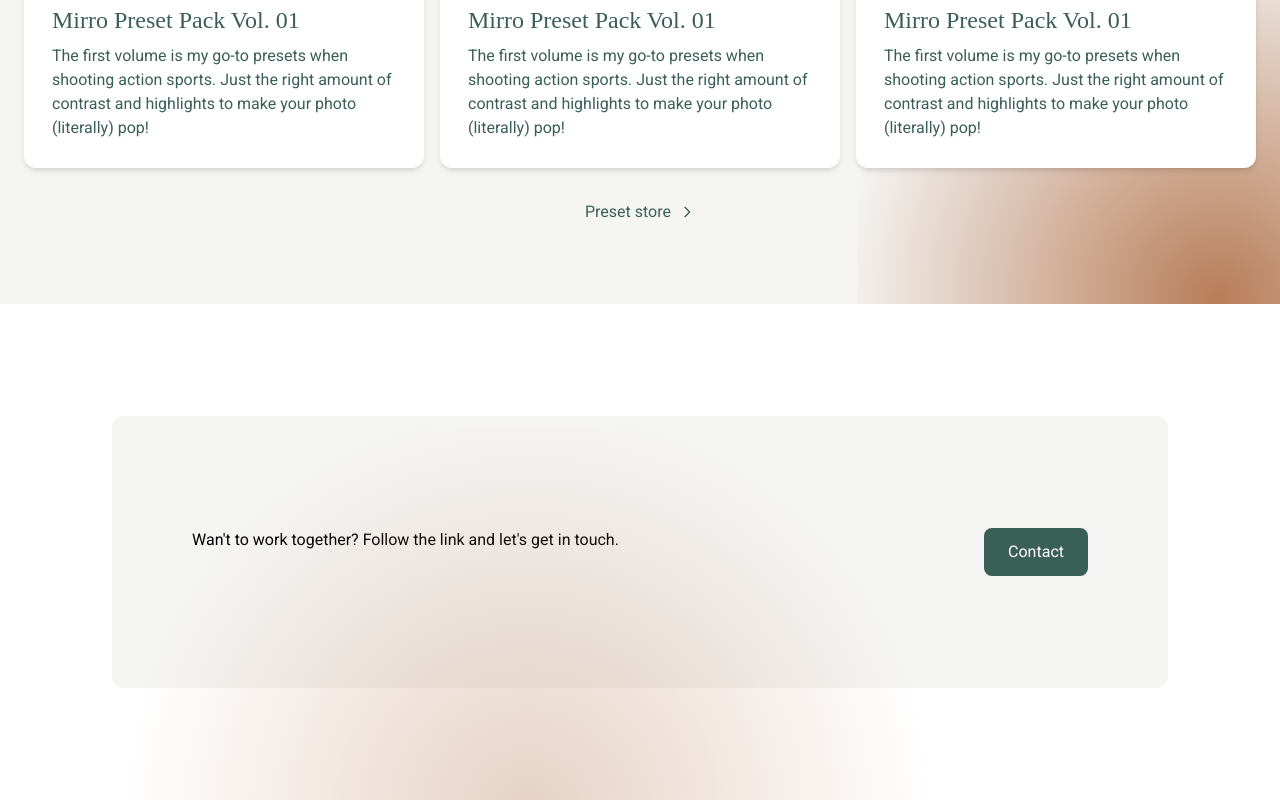
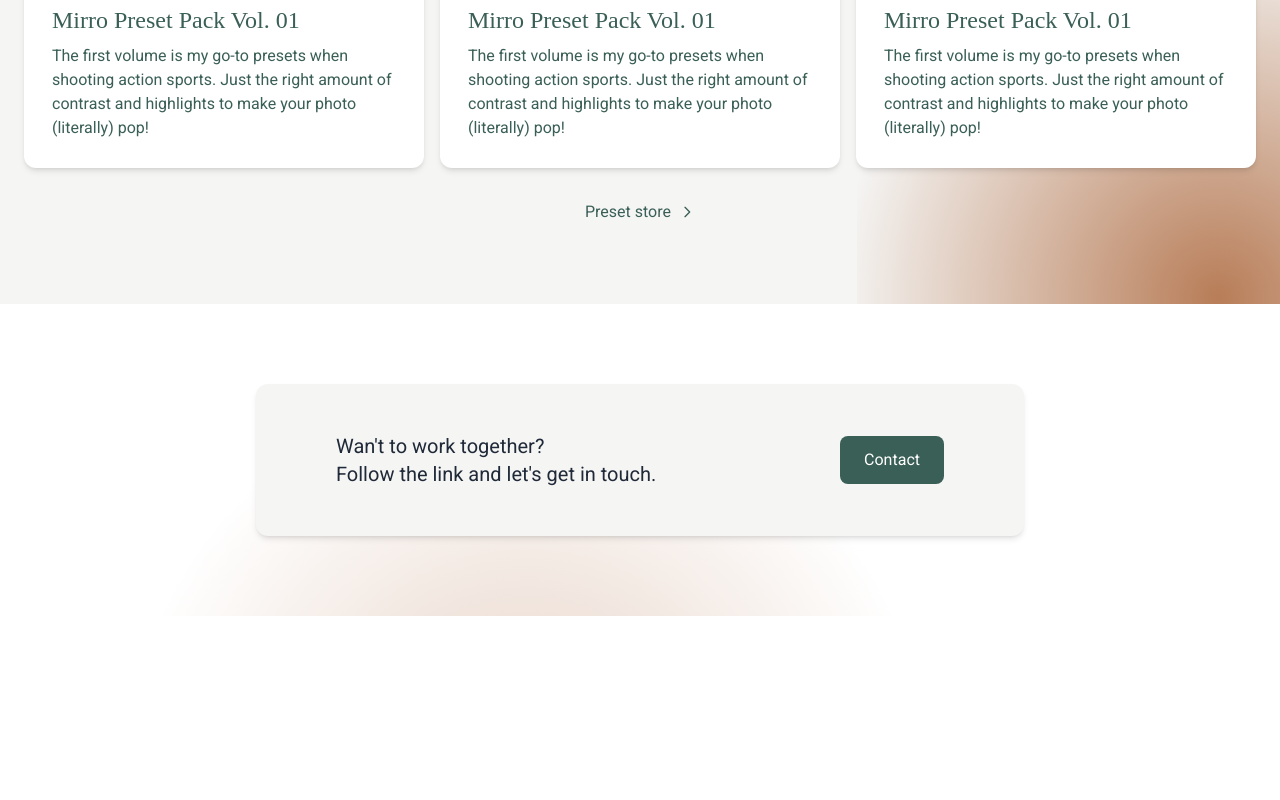
Before and after one commit to GukMaksim/mirro-site, a website built with Vite: page index.html in a window 1280 px wide. Shown: the part 2862-3662 px from the top of the page. After the commit the page ends 3478 px from the top, so only its background shows below. Built offline with nearby package versions, Linux system fonts and the light colour scheme; files whose address does not match are found by name; a web font is replaced by a local one.

Commit message:
style(index.html): adjust padding and layout for promo section
Improve the visual layout of the promo section by adjusting padding, margins, and adding a shadow effect for better readability and aesthetics. Also, reposition the radial gradient for a more balanced design.

```diff
--- a/index.html
+++ b/index.html
@@ -727,12 +727,12 @@
     </section>
 
     <!-- Promo Section -->
-    <section class="bg-white relative overflow-hidden">
+    <section class="bg-white relative overflow-hidden px-20 py-20">
       <!-- Радіальний градієнт -->
       <div
       class="absolute w-[855px] h-[774px]"
       style="
-        bottom: -400px;
+        bottom: -550px;
         left: 100px;
         background: radial-gradient(
           circle,
@@ -743,14 +743,18 @@
       "
     ></div>
 
-    <div class="px-20 py-28 m-28 flex justify-between bg-stone-100 rounded-xl">
-      <p>Wan't to work together? Follow the link and let's get in touch.</p>
+    <div class="relative mx-auto max-w-5xl px-5 md:px-20 py-12 flex flex-col md:flex-row md:items-center lg:max-w-3xl gap-6 justify-between bg-stone-100 rounded-xl shadow-md z-10">
+      <p class="text-gray-800 text-lg md:text-xl">Wan't to work together?<br /> Follow the link and let's get in touch.</p>
       <button class="btn-primary px-6 py-3 rounded-lg">
         Contact
       </button>
     </div>
     </section>
 
+    <footer>
+
+    </footer>
+
     <script type="module" src="/src/main.js"></script>
   </body>
 </html>
```
